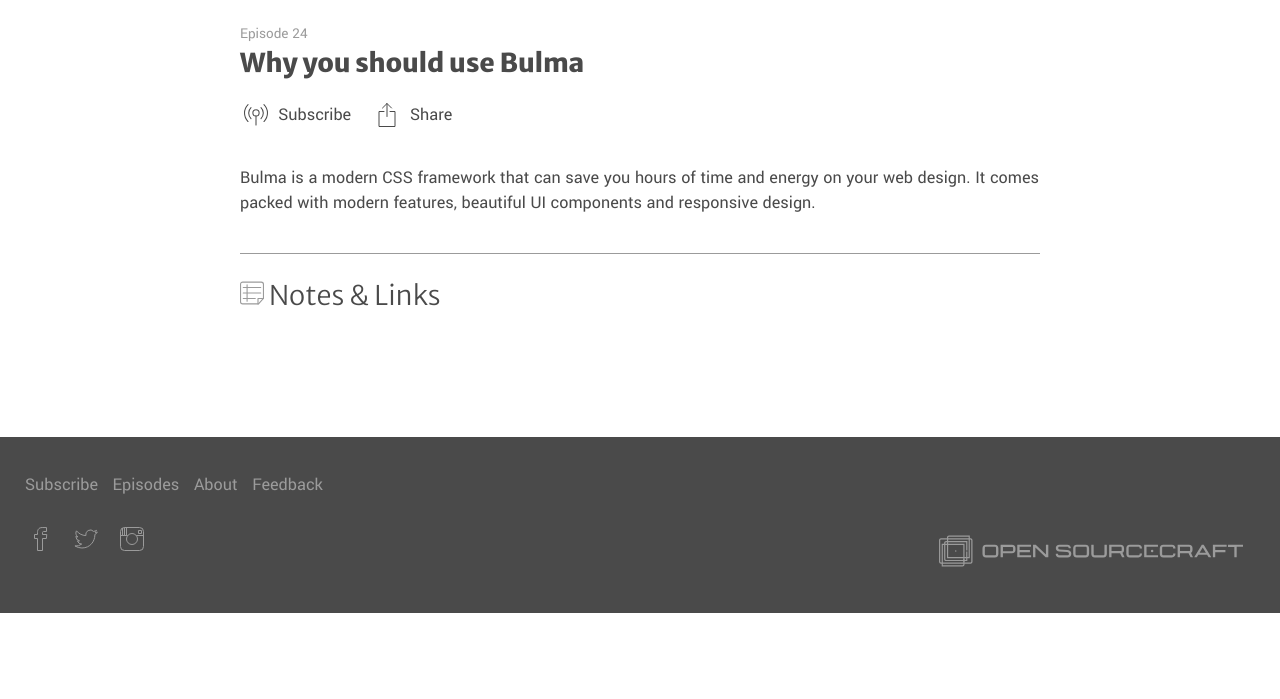
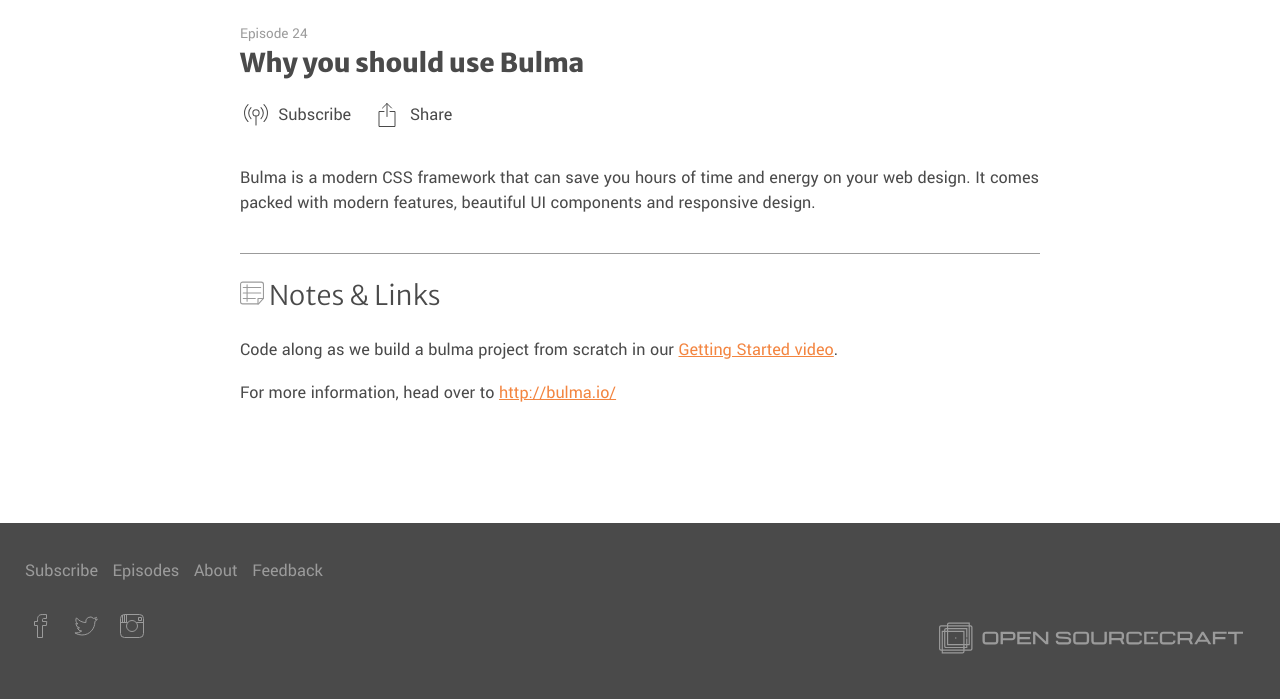
Before and after one commit to Code-Pop/open-sourcecraft, a Jekyll site: the page built from _episodes/why-you-should-use-bulma.markdown, in a window 1280 px wide. Shown: the part 611-1310 px from the top of the page. Built offline with Jekyll 4.4.1, drawn with Linux system fonts in a browser that asks for light colours; comment, search, counter and statistics services are not loaded; before the commit the page ends 1224 px from its top, so only the background shows below that.

Commit message:
Updated Why You Should Use Bulma

```diff
--- a/_episodes/why-you-should-use-bulma.markdown
+++ b/_episodes/why-you-should-use-bulma.markdown
@@ -8,6 +8,10 @@
 episode_number: 24
 feature_image: "/uploads/Bulma_Why-f5ed1f.jpg"
 video_embed: https://youtu.be/bCTdyfHfUaI
+notes_text: |-
+  Code along as we build a bulma project from scratch in our [Getting Started video](https://youtu.be/MchBPICewgs).
+
+  For more information, head over to [http://bulma.io/](http://bulma.io/)
 ---
 
 Bulma is a modern CSS framework that can save you hours of time and energy on your web design. It comes packed with modern features, beautiful UI components and responsive design.
```
